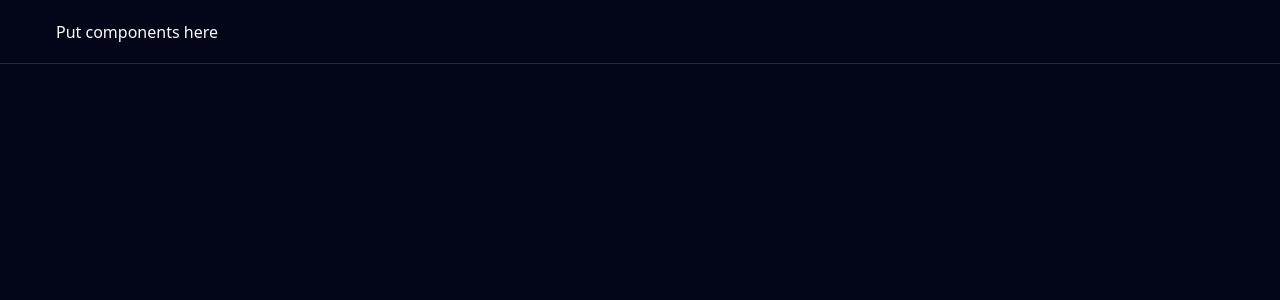
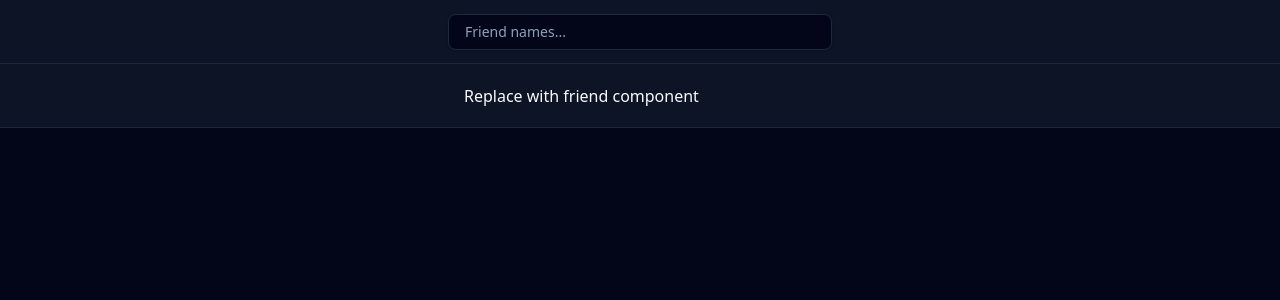
Before and after one commit to johntmunger/vue3-friendapp-pinia-storefront, a Vue app: page / in a window 1280 px wide. Shown: the top 300 px of the page. Built offline with nearby package versions, Linux system fonts and the light colour scheme.

Commit message:
styling with tailwind

```diff
--- a/package.json
+++ b/package.json
@@ -14,6 +14,7 @@
     "format": "prettier --write src/"
   },
   "dependencies": {
+    "@vueuse/core": "^14.0.0",
     "class-variance-authority": "^0.7.1",
     "clsx": "^2.1.1",
     "lucide-vue-next": "^0.548.0",
--- a/src/App.vue
+++ b/src/App.vue
@@ -5,6 +5,9 @@ import MyFriends from './components/MyFriends.vue';
 <template>
   <main>
     <MyFriends />
+    <div class="h-16 border-b bg-muted/40 flex justify-center items-center">
+      <div class="pl-4 w-full max-w-96 self">Replace with friend component</div>
+    </div>
   </main>
 </template>
 
--- a/src/components/MyFriends.vue
+++ b/src/components/MyFriends.vue
@@ -1,9 +1,11 @@
-<script setup></script>
+<script setup>
+import Input from './ui/input/Input.vue';
+</script>
 
 <template>
-  <nav class="h-16 border-b flex px-6 items-center">
-    <div class="w-full max-w-96">
-      <div class="w-full pl-8 bg-background">Put components here</div>
-    </div>
-  </nav>
+  <div class="h-16 border-b bg-muted/40 flex justify-center items-center">
+    <form class="w-full max-w-96 self">
+      <Input class="w-full pl-4 bg-background" />
+    </form>
+  </div>
 </template>
--- /dev/null
+++ b/src/components/ui/input/Input.vue
@@ -0,0 +1,30 @@
+<script setup>
+import { useVModel } from '@vueuse/core';
+import { cn } from '@/lib/utils';
+
+const props = defineProps({
+  defaultValue: { type: [String, Number], required: false },
+  modelValue: { type: [String, Number], required: false },
+  class: { type: null, required: false },
+});
+
+const emits = defineEmits(['update:modelValue']);
+
+const modelValue = useVModel(props, 'modelValue', emits, {
+  passive: true,
+  defaultValue: props.defaultValue,
+});
+</script>
+
+<template>
+  <input
+    placeholder="Friend names..."
+    v-model="modelValue"
+    :class="
+      cn(
+        'flex h-9 w-full rounded-md border border-input bg-transparent px-3 py-1 text-sm shadow-sm transition-colors file:border-0 file:bg-transparent file:text-sm file:font-medium placeholder:text-muted-foreground focus-visible:outline-none focus-visible:ring-1 focus-visible:ring-ring disabled:cursor-not-allowed disabled:opacity-50',
+        props.class
+      )
+    "
+  />
+</template>
--- /dev/null
+++ b/src/components/ui/input/index.js
@@ -0,0 +1 @@
+export { default as Input } from "./Input.vue";
```
Also changed, not shown: 1 other file (tests, documents, lock files or other folders).
